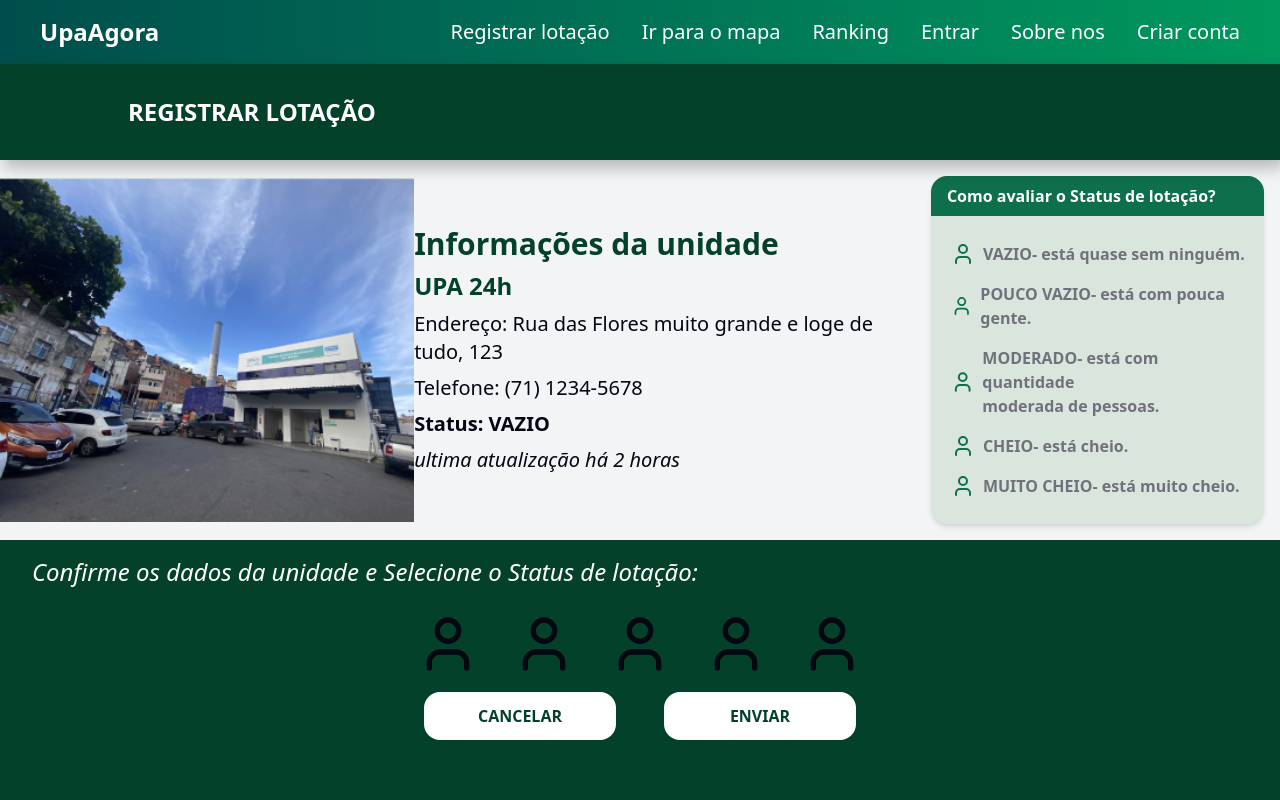
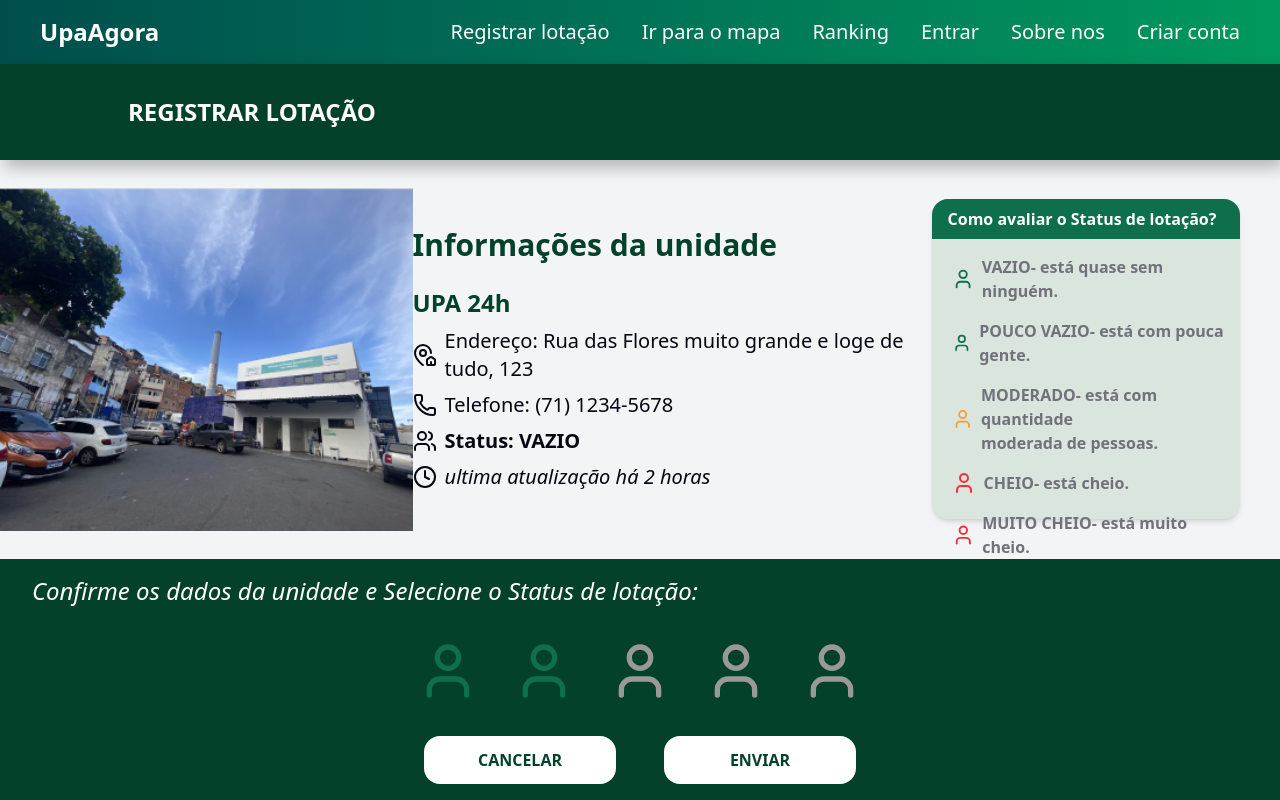
Before and after one commit to N1nh4/frontend-lab-web, a Next.js app: page /unidades/1/registrar-lotacao in a window 1280 px wide. Built offline with nearby package versions, Linux system fonts and the light colour scheme.

Commit message:
add icones e mudando cor somente ajustes

```diff
--- a/src/app/(paginas)/(public)/unidades/[id]/registrar-lotacao/page.tsx
+++ b/src/app/(paginas)/(public)/unidades/[id]/registrar-lotacao/page.tsx
@@ -6,7 +6,7 @@ import { useParams } from "next/navigation";
 import React, { useEffect } from "react";
 import Image from "next/image";
 import { allUnidadesData, UnidadeSaude } from '@/data/unidades';
-import { User } from "lucide-react";
+import { Clock, MapPinHouse, Phone, PhoneCall, User, Users } from "lucide-react";
 
 
 
@@ -44,7 +44,7 @@ export default function RegistrarLotacaoPage() {
             <BarraTitulo titulo={`REGISTRAR LOTAÇÃO `} />
 
             <div className="flex flex-col w-full flex-grow overflow-y-auto">
-                <div className="flex h-3/4 justify-between ">
+                <div className="flex h-2/3 justify-between ">
                     <div className="flex h-full ">
                         <Image
                             src={"/images/upa.png"}
@@ -58,42 +58,42 @@ export default function RegistrarLotacaoPage() {
                     </div>
                     <div className="flex h-full">
                         <div className="flex flex-col justify-center py-8 gap-2 text-xl">
-                            <h1 className="text-verdeEscuro font-bold text-3xl">Informações da unidade</h1>
+                            <h1 className="text-verdeEscuro font-bold text-3xl mb-4">Informações da unidade</h1>
                             <h2 className="text-verdeEscuro font-bold text-2xl">{unidade.titulo}</h2>
-                            <span>Endereço: {unidade.endereco}</span>
-                            <span>Telefone: {unidade.telefone}</span>
-                            <span className="font-bold">Status: {unidade.status}</span>
-                            <span className="italic">{unidade.ultimaAtualizacao}</span>
+                            <span className="flex items-center"> <span className="mr-2"> <MapPinHouse /> </span> Endereço: {unidade.endereco}</span>
+                            <span className="flex items-center"> <span className="mr-2"> <Phone /> </span> Telefone: {unidade.telefone}</span>
+                            <span className="flex items-center font-bold"> <span className="mr-2"> <Users /> </span> Status: {unidade.status}</span>
+                            <span className="italic flex items-center"> <span className="mr-2"> <Clock /> </span> {unidade.ultimaAtualizacao}</span>
 
                         </div>
                     </div>
-                    <div className="flex flex-col bg-verdePastel shadow-md rounded-2xl  m-4">
+                    <div className="flex justify-center items-center">
+                        <div className="flex flex-col bg-verdePastel shadow-md rounded-2xl  mr-10 m-4 max-h-80">
                             <span className="bg-[#0E6F4C] py-2 pl-4 text-white rounded-t-2xl font-bold">Como avaliar o Status de lotação?</span>
                             <div className="flex flex-1 justify-center items-center">
                                 <ul className="flex flex-col justify-center  pl-5 p-4 gap-4 text-zinc-500 font-bold ">
                                     <li className="flex items-center gap-2"> <User stroke="#0E6F4C"/> VAZIO- está quase sem ninguém.</li>
                                     <li className="flex items-center gap-2"> <User stroke="#0E6F4C"/> POUCO VAZIO- está com pouca gente.</li>
-                                <li className="flex items-center gap-2"> <User stroke="#0E6F4C"/> MODERADO- está com quantidade <br /> moderada de pessoas.</li>
-                                <li className="flex items-center gap-2"> <User stroke="#0E6F4C"/> CHEIO- está cheio.</li>
-                                <li className="flex items-center gap-2"> <User stroke="#0E6F4C" /> MUITO CHEIO- está muito cheio.</li>
+                                    <li className="flex items-center gap-2"> <User stroke="#fe9a2e"/> MODERADO- está com quantidade <br /> moderada de pessoas.</li>
+                                    <li className="flex items-center gap-2"> <User stroke="#fb2c36"/> CHEIO- está cheio.</li>
+                                    <li className="flex items-center gap-2"> <User stroke="#fb2c36" /> MUITO CHEIO- está muito cheio.</li>
                                 </ul>
                             </div>
                         </div>
                     </div>
-                <div className="bg-verdeEscuro h-1/2 px-8 py-4">
+                </div>
+                <div className="bg-verdeEscuro h-2/5 px-8 py-4 flex flex-col justify-between">
                     <span
-                        className="italic text-white  text-2xl"
-
+                        className="italic text-white text-2xl"
                     >Confirme os dados da unidade e Selecione o Status de lotação:</span>
 
-                    <div className="flex items-center justify-center gap-8 mt-6">
-                        <User size={64}/><User size={64}/><User size={64}/><User size={64}/><User size={64}/>
+                    <div className="flex-grow flex items-center justify-center gap-8">
+                        <User stroke={"#0E6F4C"} size={64}/><User stroke={"#0E6F4C"} size={64}/><User stroke={"#999999"} size={64}/><User stroke={"#999999"} size={64}/><User stroke={"#999999"} size={64}/>
                     </div>
-                    <div className="flex justify-center gap-12 mt-4">
+                    <div className="flex justify-center gap-12 ">
                         <button className="bg-white text-verdeEscuro rounded-2xl h-12 w-48 font-bold">CANCELAR</button>
                         <button className="bg-white text-verdeEscuro rounded-2xl h-12 w-48 font-bold">ENVIAR</button>
                     </div>
-
                 </div>
             </div>
         </main>
```
Lines whose indentation alone changed are shown as unchanged.
